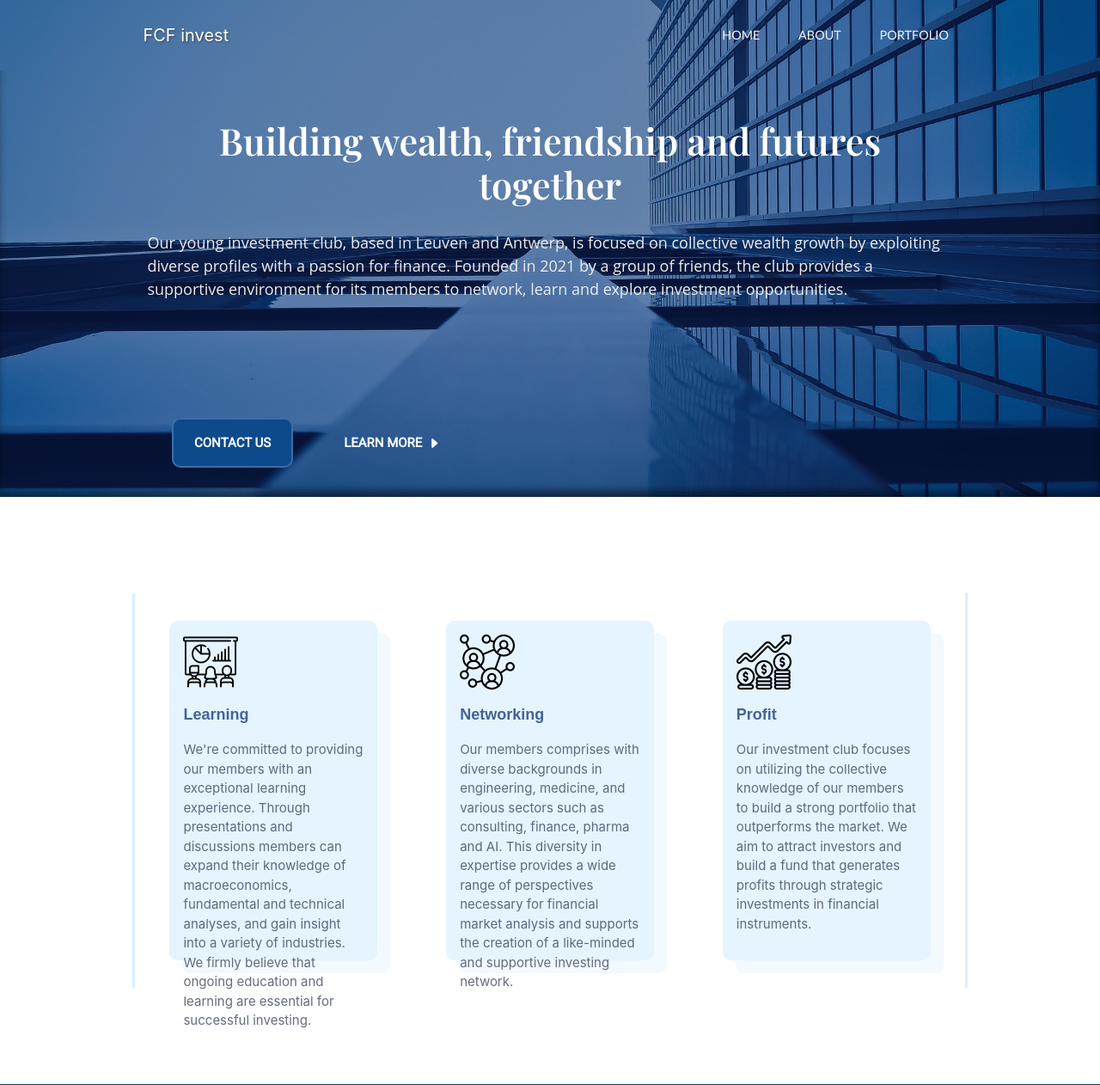
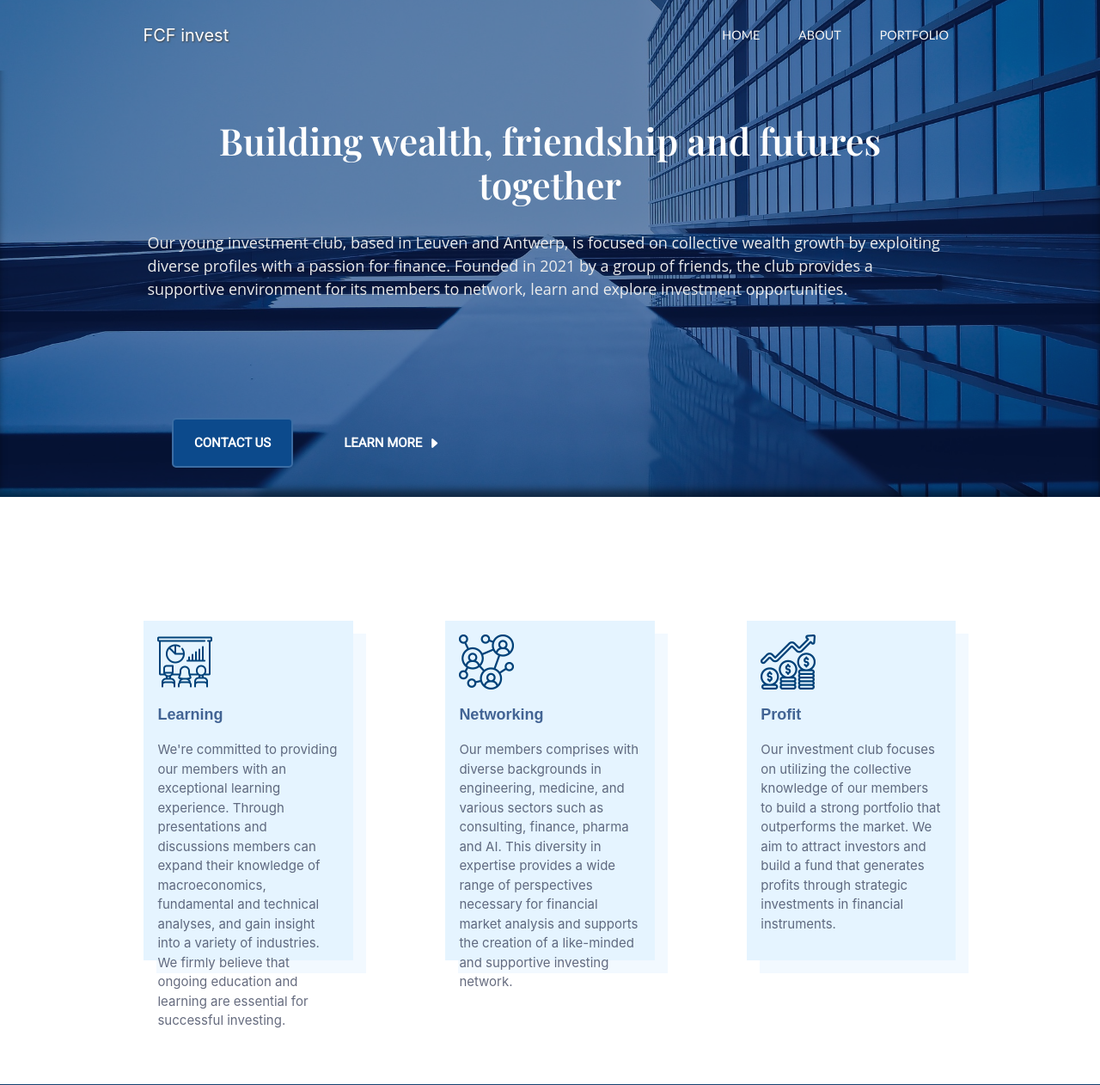
Before and after one commit to JeffSomersKUL/FCF_invest, a Flask app: template app/templates/index.html in a window 1280 px wide. Shown: the top 1262 px of the page at 86% size. Run offline with Flask 3, Linux system fonts and the light colour scheme; the template is opened without the code that fills it, so the values that code supplies are empty; some libraries are stand-ins or nearby versions; some web fonts are replaced.

Commit message:
changes for feacture cards

```diff
--- a/app/static/css/main.js
+++ b/app/static/css/main.js
@@ -9,7 +9,7 @@ let navbar = $(".navbar");
 $(window).scroll(function () {
   // get the complete hight of window
   //let oTop = window.innerHeight - $(".section-2").offset().top;
-  if ($(window).scrollTop() > $(".section-1").offset().top) {
+  if ($(window).scrollTop() >= $(".section-1").offset().top) {
     navbar.addClass("sticky");
   } else {
     navbar.removeClass("sticky");
--- a/app/static/css/page.css
+++ b/app/static/css/page.css
@@ -170,7 +170,7 @@ nav .navbar-brand {
 }
 
 
-.header-button-normal{
+.header-button-learn{
   font-size: 15px;
   font-weight: 600;
   padding: 16px 24px;
@@ -185,22 +185,20 @@ nav .navbar-brand {
   transition: all 700ms cubic-bezier(.23, 1, 0.32, 1);
 }
 
-.header-button-normal:hover{
+.header-button-learn:hover{
   color: #021135;
-  text-shadow: rgba(0, 0, 0, 0.8) 0 8px 15px;
+  text-shadow: rgba(0, 0, 0, 0.5) 0 8px 15px;
   transform: translateY(-2px);
 
 }
 
-.header-button-normal:active {
+.header-button-learn:active {
   color: white;
   text-shadow: none;
   transform: translateY(0);
 }
 
-
-
-.header-button-floating{
+.header-button-contact{
   background-color: #0c4a8c;
   appearance: none;
   cursor: pointer;
@@ -215,16 +213,16 @@ nav .navbar-brand {
   margin-bottom: 1rem;
   margin-left: 35px;
   border: 2px solid #3b6da4;
-  border-radius: 10px;
+  border-radius: 5px;
   transition: all 700ms cubic-bezier(.23, 1, 0.32, 1);
 }
 
-.header-button-floating:hover {
+.header-button-contact:hover {
   box-shadow: rgba(0, 0, 0, 0.25) 0 8px 15px;
   transform: translateY(-2px);
 }
 
-.header-button-floating:active {
+.header-button-contact:active {
   box-shadow: none;
   transform: translateY(0);
 }
@@ -270,16 +268,13 @@ transform-origin: bottom left;
 
 .section-1 .container-fluid{
   display: flex;
-  justify-content: center;
+  justify-content: space-around;
   align-items: center;
   gap:5rem;
-  border-left: 3px solid #7ec3ff4a;
-  border-right: 3px solid #7ec3ff4a;
   padding: 2rem 0rem;
 }
 
 .feature-card{
-  border-radius: 10px;
   background-color: #0796ff1a;
   box-shadow: 15px 15px 0px #5cb3ff14;
   display: flex;
@@ -291,6 +286,7 @@ transform-origin: bottom left;
 
 .feature-icon{
   width: 4rem;
+  filter: hue-rotate(344deg);
 }
 
 .feature-title{
@@ -309,7 +305,7 @@ transform-origin: bottom left;
 /********* section 2 *********/
 
 .section-2{
-  background-color: #2562a0;
+  background-color: #1f65ac;
   box-shadow:
     inset 0 -22px 22px -16px rgba(0,0,0,0.5),
     inset 0 22px 22px -16px rgba(0,0,0,0.5);
--- a/app/templates/index.html
+++ b/app/templates/index.html
@@ -17,8 +17,8 @@
                 investment opportunities.
             </p>
             <div class="buttons-container">
-                <div class="header-button-floating">CONTACT US</div>
-                <div class="header-button-normal ">
+                <div class="header-button-contact">CONTACT US</div>
+                <div class="header-button-learn ">
                     LEARN MORE
                     <i class="bi bi-caret-right-fill"></i>
                 </div>
@@ -36,7 +36,7 @@
 <section class="section-1">
     <div class="container-fluid site-width">
         <div class="feature-card">
-            <img src="../static/images/learning.png" class="feature-icon"/>
+            <img src="../static/images/learning-blue.png" class="feature-icon"/>
             <div class="feature-title">
                 Learning
             </div>
@@ -50,7 +50,7 @@
             </div>
         </div>
         <div class="feature-card">
-            <img src="../static/images/networking.png" class="feature-icon"/>
+            <img src="../static/images/networking-blue.png" class="feature-icon"/>
             <div class="feature-title">
                 Networking
             </div>
@@ -64,7 +64,7 @@
             </div>
         </div>
         <div class="feature-card">
-            <img src="../static/images/profit.png" class="feature-icon"/>
+            <img src="../static/images/profit-blue.png" class="feature-icon"/>
             <div class="feature-title">
                 Profit
             </div>
```
Also changed, not shown: app/static/images/learning-blue.png (added), app/static/images/networking-blue.png (added), app/static/images/profit-blue.png (added).
